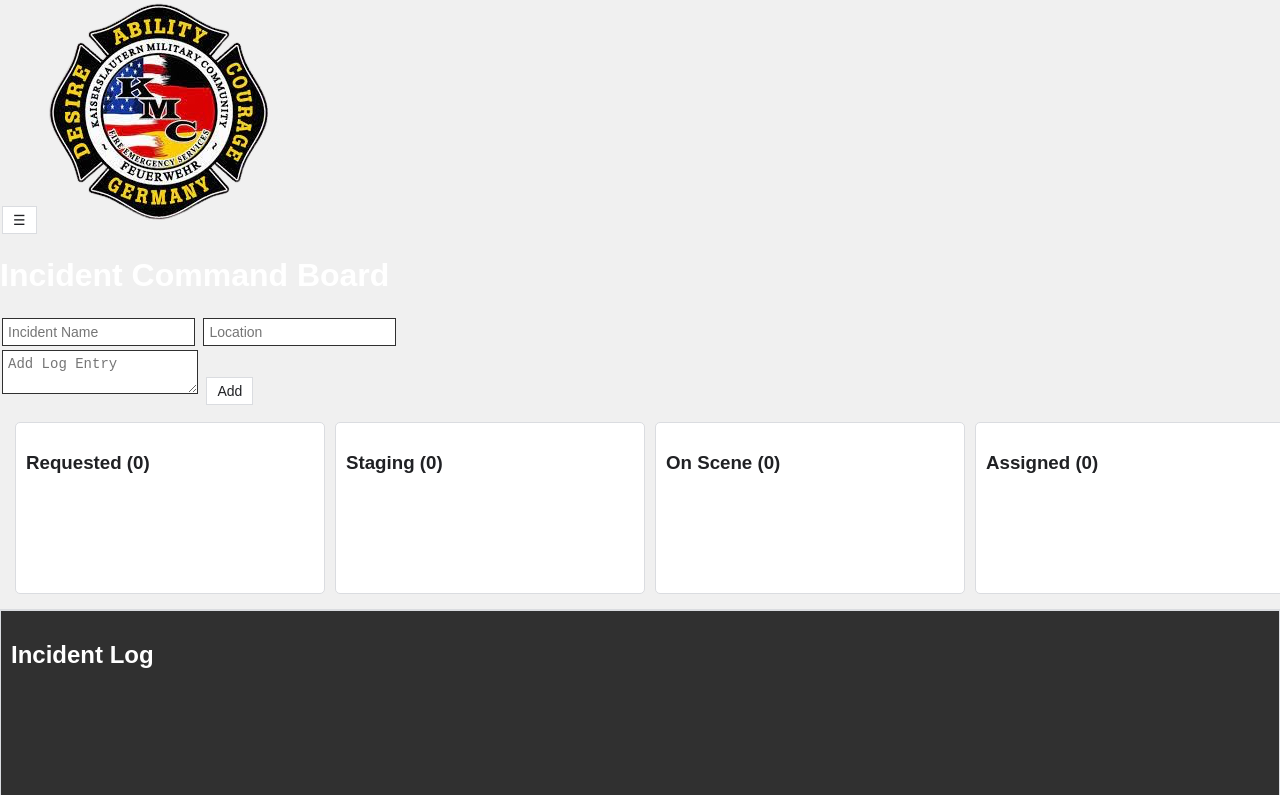
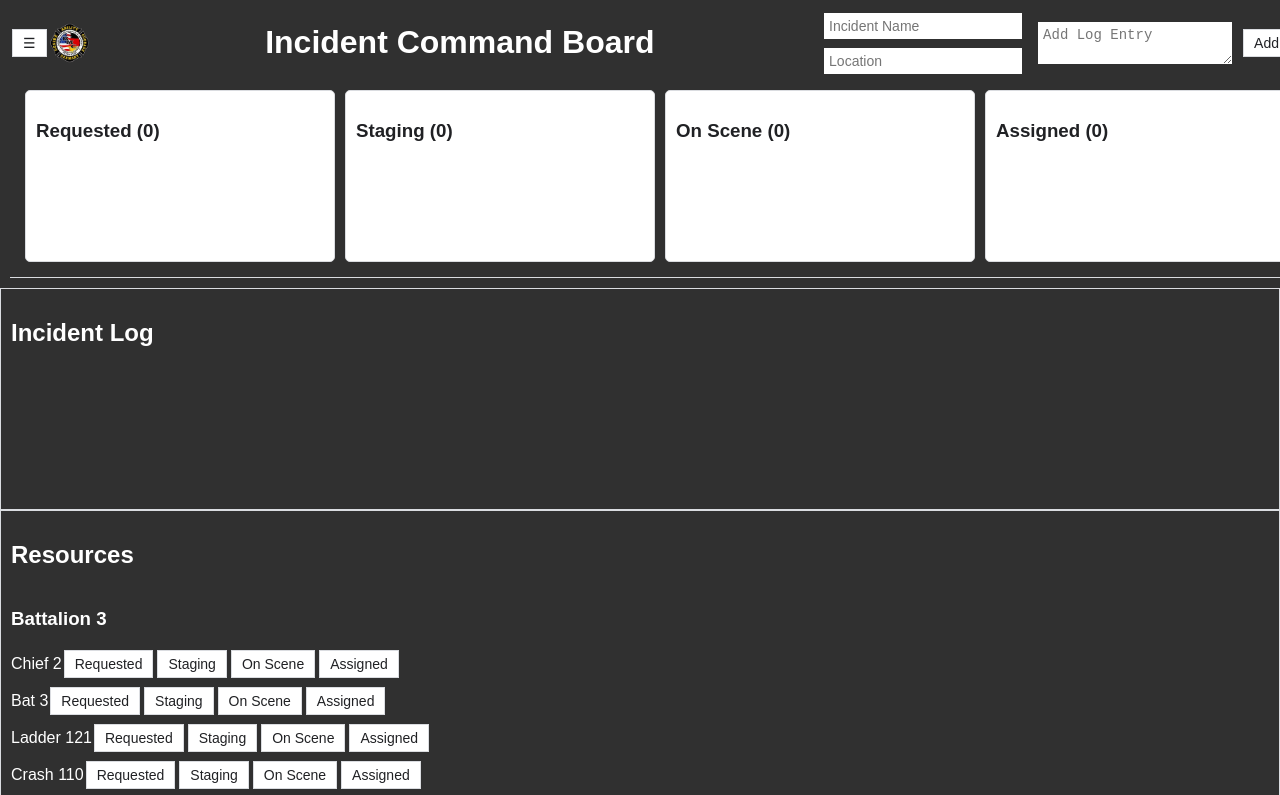
Before and after one commit to jtklauzer/Incident-Command-Board-KMC, a plain HTML site: page index.html in a window 1280 px wide. Shown: the top 795 px of the page. Drawn offline with Linux system fonts and the light colour scheme.

Commit message:
Update style.css

```diff
--- a/style.css
+++ b/style.css
@@ -48,7 +48,66 @@ textarea {
     margin: 2px;
     background-color: white;
     color: #202124;
-    width: auto;
+}
+
+/* Top Bar Styles */
+#top-section-wrapper {
+    background-color: #303030;
+    width: 100%;
+    padding: 10px;
+}
+
+#top-bar {
+    display: flex;
+    align-items: center;
+    justify-content: space-between;
+    width: 100%;
+}
+
+#menu-container {
+    display: flex;
+    align-items: center;
+}
+
+#logo {
+    max-height: 40px;
+    margin-right: 10px;
+}
+
+#incident-info {
+    display: flex;
+    align-items: center;
+}
+
+#incident-name-wrapper {
+    display: flex;
+    flex-direction: column;
+    margin-right: 10px;
+}
+
+#incident-name-wrapper input {
+    width: 200px;
+    margin-bottom: 5px;
+}
+
+#incident-name-wrapper input:last-child {
+    margin-bottom: 0px;
+}
+
+#new-log-entry {
+    flex-grow: 1;
+    min-height: 30px;
+    max-height: 60px;
+    margin-right: 10px;
+}
+
+#top-bar h1 {
+    margin: 0;
+    color: white;
+}
+
+#add-log {
+    margin: 0;
 }
 
 /* Accountability display */
@@ -63,8 +122,8 @@ textarea {
 
 .accountability-column {
     flex: 1;
-    height: 150px; /* Reduced height */
-    overflow-y: auto; /* Add scrollbar for overflow content */
+    height: 150px;
+    overflow-y: auto;
     border: 1px solid #dadce0;
     padding: 10px;
     margin: 5px;
@@ -78,7 +137,6 @@ textarea {
     color: #202124;
 }
 
-/* Hide the 'Available' column */
 #available-column {
     display: none;
 }
```
